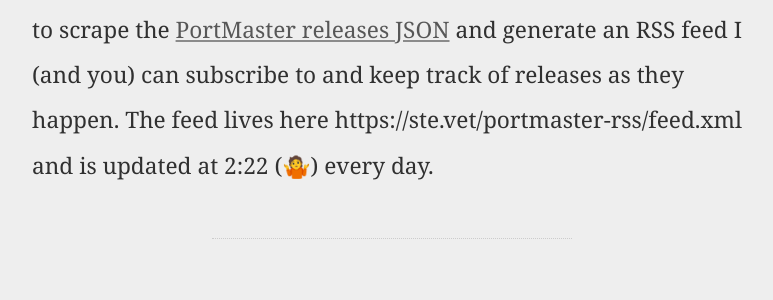
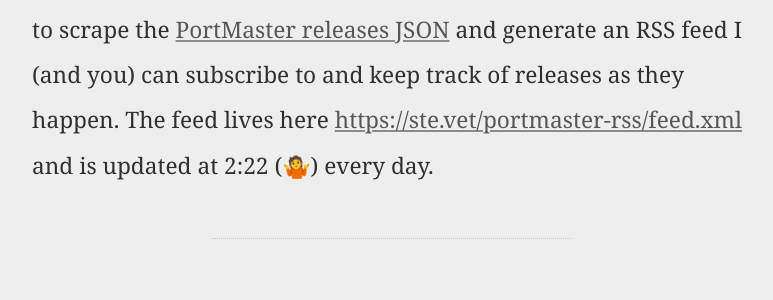
Before and after one commit to Schtee/schtee.github.io, a Jekyll site: the page built from _posts/2026-01-04-portmaster-releases-rss-feed.md, in a window 1280 px wide. Shown: the part 431-731 px from the top of the page, without its empty margins (248-1021 px from the left). Built offline with Jekyll 4.4.1, drawn with Linux system fonts in a browser that asks for light colours; part of the change alters nothing that is shown.

```diff
--- a/_posts/2026-01-04-portmaster-releases-rss-feed.md
+++ b/_posts/2026-01-04-portmaster-releases-rss-feed.md
@@ -1,4 +1,4 @@
 ---
 title: PortMaster Releases RSS Feed
 ---
-I love me an open handheld games console and I love playing games on them which were never intended to be, so I love [PortMaster](https://portmaster.games/faq.html#what-is-portmaster). I don't like _having to do stuff_, such as keeping tabs on which games have been ported. So I threw together [a little project](https://github.com/Schtee/portmaster-rss) to scrape the [PortMaster releases JSON](https://github.com/PortsMaster/PortMaster-Info/blob/main/ports.json) and generate an RSS feed I (and you) can subscribe to and keep track of releases as they happen. The feed lives here https://ste.vet/portmaster-rss/feed.xml and is updated at 2:22 (🤷) every day.
+I love me an open handheld games console and I love playing games on them which were never intended to be, so I love [PortMaster](https://portmaster.games/faq.html#what-is-portmaster). I don't like _having to do stuff_, such as keeping tabs on which games have been ported. So I threw together [a little project](https://github.com/Schtee/portmaster-rss) to scrape the [PortMaster releases JSON](https://github.com/PortsMaster/PortMaster-Info/blob/main/ports.json) and generate an RSS feed I (and you) can subscribe to and keep track of releases as they happen. The feed lives here [https://ste.vet/portmaster-rss/feed.xml](https://ste.vet/portmaster-rss/feed.xml) and is updated at 2:22 (🤷) every day.
```
